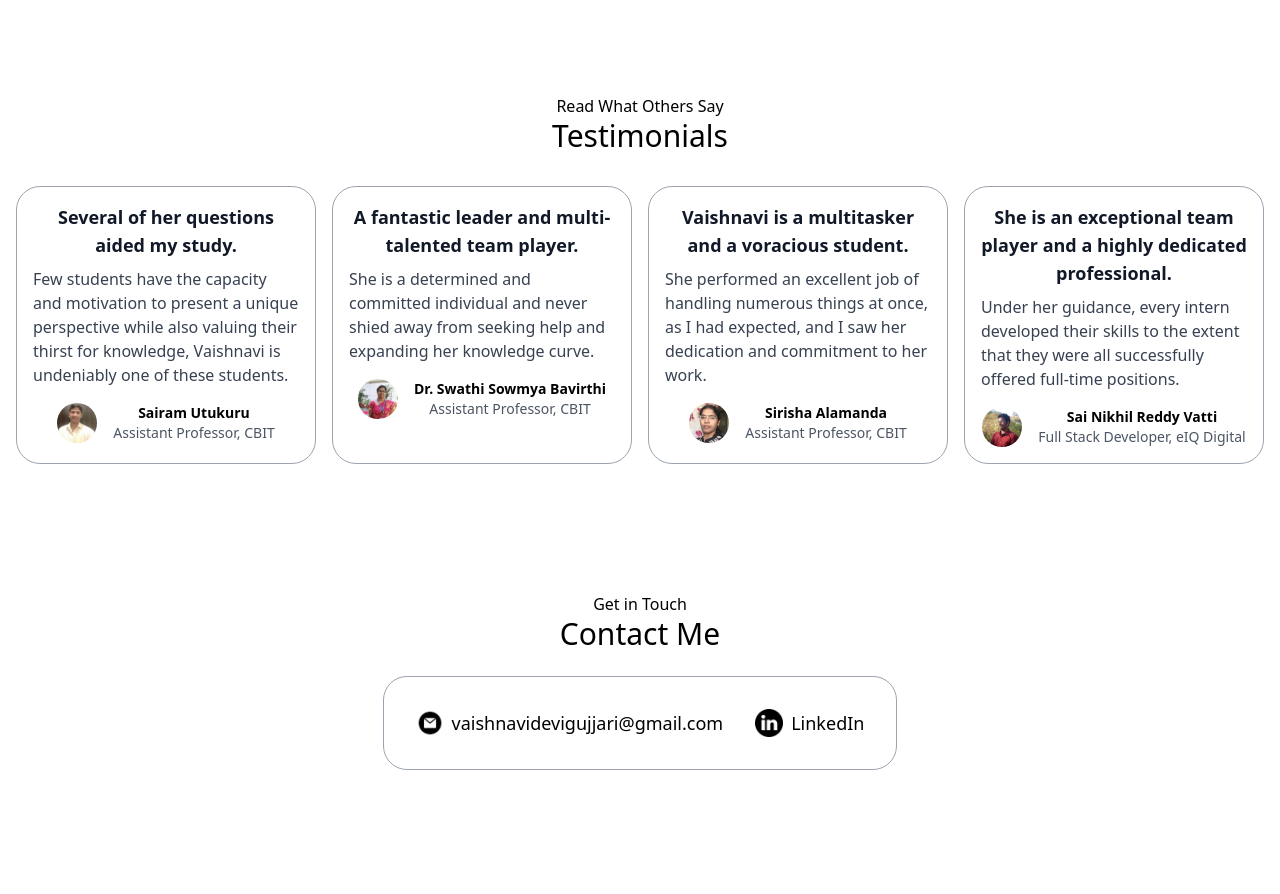
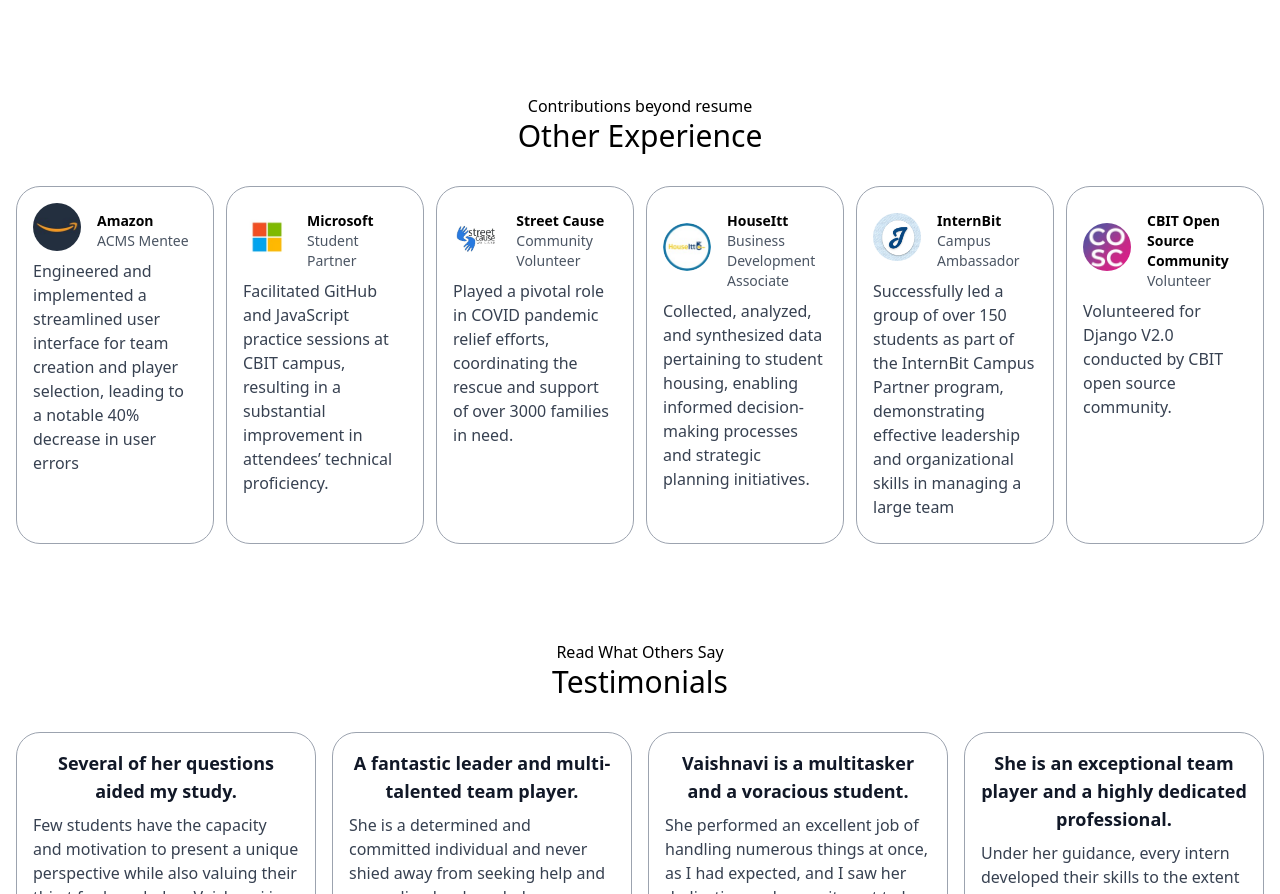
Before and after one commit to vaishnavigujjari/new-portfolio-react-js, a React (Create React App) app: page / in a window 1280 px wide. Shown: the part 3757-4651 px from the top of the page. Built offline with nearby package versions, Linux system fonts and the light colour scheme.

Commit message:
added leadership section

```diff
--- /dev/null
+++ b/src/components/Leadership/Leadership.jsx
@@ -0,0 +1,84 @@
+import React from "react";
+import Amazon from "../../assets/otherExp/amazon.jpeg";
+import Microsoft from "../../assets/otherExp/microsoft.jpeg";
+import StreetCause from "../../assets/otherExp/streetcause.jpeg";
+import HouseItt from "../../assets/otherExp/houseitt.jpeg";
+import InternBit from "../../assets/otherExp/internbit.png";
+import COSC from "../../assets/otherExp/cosc.jpeg";
+
+const Leadership = () => {
+  const items = [
+    {
+      name: "Amazon",
+      imgSrc: Amazon,
+      title: "ACMS Mentee",
+      desc: "Engineered and implemented a streamlined user interface for team creation and player selection, leading to a notable 40% decrease in user errors",
+    },
+    {
+      name: "Microsoft",
+      imgSrc: Microsoft,
+      title: "Student Partner",
+      desc: "Facilitated GitHub and JavaScript practice sessions at CBIT campus, resulting in a substantial improvement in attendees’ technical proficiency. ",
+    },
+    {
+      name: "Street Cause",
+      imgSrc: StreetCause,
+      title: "Community Volunteer",
+      desc: "Played a pivotal role in COVID pandemic relief efforts, coordinating the rescue and support of over 3000 families in need.",
+    },
+    {
+      name: "HouseItt",
+      imgSrc: HouseItt,
+      title: "Business Development Associate",
+      desc: "Collected, analyzed, and synthesized data pertaining to student housing, enabling informed decision-making processes and strategic planning initiatives.",
+    },
+    {
+      name: "InternBit",
+      imgSrc: InternBit,
+      title: "Campus Ambassador",
+      desc: "Successfully led a group of over 150 students as part of the InternBit Campus Partner program, demonstrating effective leadership and organizational skills in managing a large team",
+    },
+    {
+      name: "CBIT Open Source Community",
+      imgSrc: COSC,
+      title: "Volunteer",
+      desc: "Volunteered for Django V2.0 conducted by CBIT open source community.",
+    },
+  ];
+
+  return (
+    <>
+      <section id="leadership" className="mt-24">
+        <div className="container mx-auto px-4">
+          <p className="text-center">Contributions beyond resume</p>
+          <h1 className="text-3xl text-center mb-8">Other Experience</h1>
+          <div className="grid grid-cols-1 md:grid-cols-2 lg:grid-cols-6 gap-3 justify-center">
+            {items.map((item, index) => (
+              <div
+                key={index}
+                className="rounded-3xl border flex-wrap border-gray-400 border-solid p-4 items-center justify-center md:w-76 h-auto"
+              >
+                <div className="flex items-center ">
+                  <img
+                    className="w-12 h-12 rounded-full mr-4"
+                    src={item.imgSrc}
+                    alt={item.name}
+                  />
+                  <div className="flex flex-col align-baseline">
+                    <p className="text-sm mt-2 font-semibold">{item.name}</p>
+                    <p className="text-sm text-gray-600">{item.title}</p>
+                  </div>
+                </div>
+                <div className="flex align-baseline mb-2 mt-2">
+                  <p className="text-gray-700 align-baseline">{item.desc}</p>
+                </div>
+              </div>
+            ))}
+          </div>
+        </div>
+      </section>
+    </>
+  );
+};
+
+export default Leadership;
--- /dev/null
+++ b/src/components/Leadership/index.js
@@ -0,0 +1,3 @@
+import Leadership from "./Leadership";
+
+export default Leadership;
--- a/src/components/Publications/Publications.jsx
+++ b/src/components/Publications/Publications.jsx
@@ -13,7 +13,7 @@ const Publications = () => {
 
   return (
     <>
-      <section id="projects" className="mt-24">
+      <section id="publications" className="mt-24">
         <p className="text-center">Browse my recent</p>
         <h1 className="text-3xl text-center">Publications</h1>
         <div className="w-full px-4 md:w-3/4 lg:w-2/3 xl:w-3/4 mx-auto mt-8 max-w-screen-xl">
--- a/src/pages/Home.jsx
+++ b/src/pages/Home.jsx
@@ -6,6 +6,7 @@ import Experience from "../components/Experience";
 import Projects from "../components/Projects";
 import Certifications from "../components/Certifications";
 import Publications from "../components/Publications";
+import Leadership from "../components/Leadership";
 import Testimonials from "../components/Testimonials";
 import Contact from "../components/Contact";
 import Footer from "../components/Footer";
@@ -20,6 +21,7 @@ const Home = () => {
       <Projects />
       <Certifications />
       <Publications />
+      <Leadership />
       <Testimonials />
       <Contact />
       <Footer />
```
Also changed, not shown: src/assets/otherExp/streetcause.jpeg.
